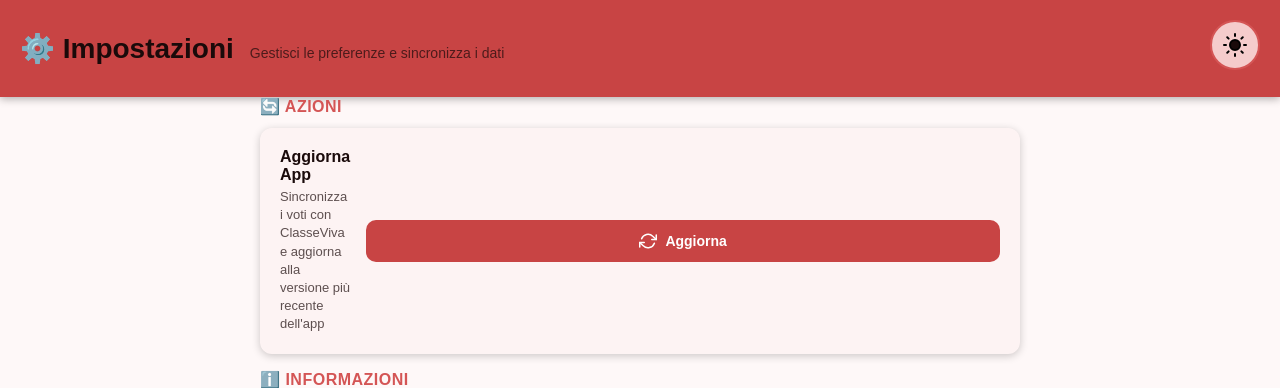
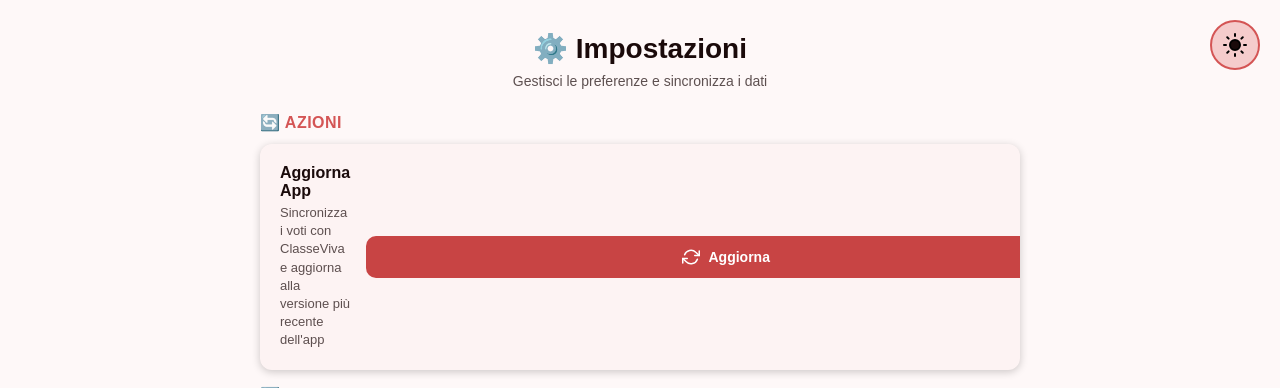
Before and after one commit to gablilli/chemediaho, a Flask app: page /settings in a window 1280 px wide. Shown: the top 388 px of the page. Run offline with Flask 3, Linux system fonts and the light colour scheme.

Commit message:
fix: css layout issues, centered headers, proper element sizing, theme detection (#84)

```diff
--- a/static/css/export.css
+++ b/static/css/export.css
@@ -1,6 +1,9 @@
 .header-section {
+  background: transparent;
+  display: block;
   text-align: center;
   padding: 32px 20px 24px;
+  box-shadow: none;
 }
 
 .page-title {
--- a/static/css/grades.css
+++ b/static/css/grades.css
@@ -1,6 +1,9 @@
 .header-section {
+  background: transparent;
+  display: block;
   text-align: center;
   padding: 32px 20px 24px;
+  box-shadow: none;
 }
 
 .page-title {
--- a/static/css/settings.css
+++ b/static/css/settings.css
@@ -1,6 +1,9 @@
 .header-section {
+  background: transparent;
+  display: block;
   text-align: center;
   padding: 32px 20px 24px;
+  box-shadow: none;
 }
 
 .page-title {
@@ -136,7 +139,7 @@
 
 /* Action Buttons */
 .action-btn {
-  display: flex;
+  display: inline-flex;
   align-items: center;
   justify-content: center;
   gap: 8px;
@@ -151,6 +154,7 @@
   transition: all 0.3s ease;
   font-family: inherit;
   min-width: 120px;
+  flex-shrink: 0;
 }
 
 .action-btn:hover {
--- a/templates/settings.html
+++ b/templates/settings.html
@@ -12,6 +12,15 @@
     <link rel="icon" type="image/png" sizes="192x192" href="/static/icons/icon-192.png" />
     <link rel="apple-touch-icon" href="/static/icons/icon-192.png" />
     <title>Impostazioni - che media ho?</title>
+    <!-- Theme detection - prevent flicker -->
+    <script>
+      (function() {
+        const theme = localStorage.getItem('theme') || 'dark';
+        if (theme === 'light') {
+          document.documentElement.setAttribute('data-theme', 'light');
+        }
+      })();
+    </script>
     <link rel="stylesheet" href="/static/common.css" />
     <link rel="stylesheet" href="/static/css/settings.css" />
   </head>
```
Also changed, not shown: static/css/login.css (+1 -10 lines), templates/export.html (+9 -0 lines), templates/login.html (+9 -0 lines).
